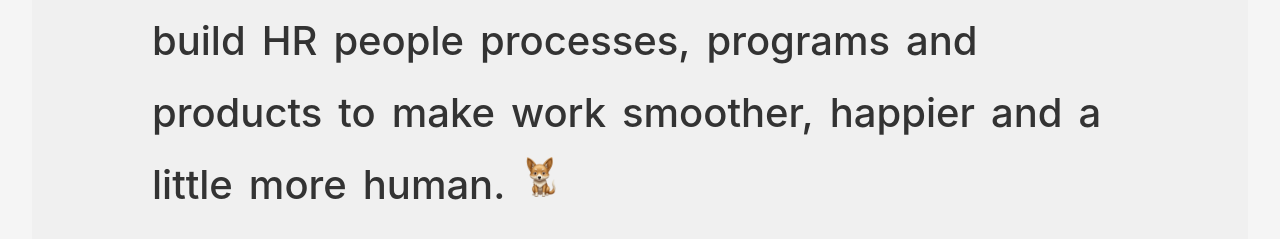
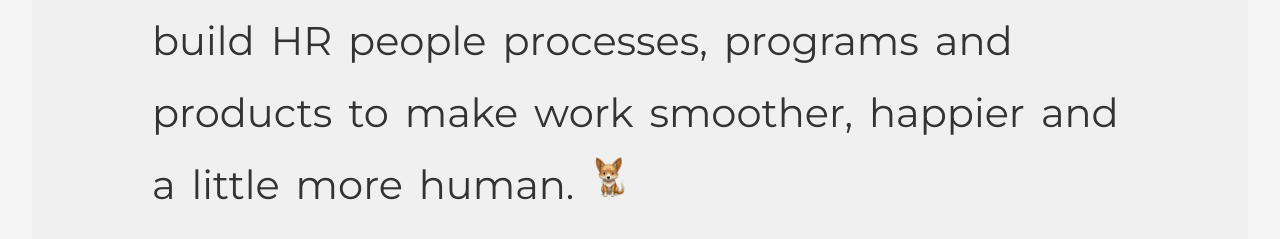
Before and after one commit to fionarada/fionarada.github.io, a plain HTML site: page index.html in a window 1280 px wide. Shown: the part 171-410 px from the top of the page. Drawn offline with Linux system fonts and the light colour scheme.

Commit message:
navbar hover font git commit -m "Fix navbar hover font style" git push

```diff
--- a/index.css
+++ b/index.css
@@ -1,6 +1,5 @@
 body {
   box-sizing: border-box;
-  font-family: "montserrat", sans-serif;
   font-size: 16px;
   line-height: 1.5;
   color: #333;
@@ -46,6 +45,7 @@ body {
 }
 .navbar ul {
   display: flex;
+  font-family: 'montserrat', sans-serif;
   flex-direction: row;
   gap: 8px;
   list-style-type: none;
@@ -64,6 +64,7 @@ body {
 }
 .navbar a:hover {
   color: #000;
+  font-family: 'playfair display', serif;
   font-weight: 700;
   transition: color 0.3s ease-in-out;
   text-decoration: wavy underline;
@@ -85,6 +86,7 @@ body {
   align-items: left;
   flex-grow: 1;
   min-height: 0;
+  font-family: 'montserrat', sans-serif;
 }
 .hero-wrapper {
   display: flex;
@@ -97,9 +99,10 @@ body {
   overflow: hidden;
   box-sizing: border-box;
   background-color: #f0f0f0;
+  font-family: 'montserrat', sans-serif;
 }
 .splash-title {
-  font-family: "Inter", sans-serif;
+  font-family: 'montserrat', sans-serif;
   font-size: 2.5rem;
   font-weight: 500;
   line-height: 140%;
--- a/index.html
+++ b/index.html
@@ -5,6 +5,9 @@
     <meta name="viewport" content="width=device-width, initial-scale=1.0" />
     <link rel="stylesheet" href="index.css" />
     <title>Fiona Rada</title>
+    <!-- Google Fonts: Playfair Display -->
+  <link href="https://fonts.googleapis.com/css2?family=Playfair+Display:wght@400;700&display=swap" rel="stylesheet">
+
 
     <!-- Google Fonts: Montserrat -->
     <link href="https://fonts.googleapis.com/css2?family=Montserrat:wght@400;700&display=swap" rel="stylesheet">
@@ -16,10 +19,6 @@
         margin: 0;
         padding: 2rem;
         background-color: #f5f5f5;
-
-        /* Custom cursor image */
-        cursor: url('/assets/emoji-kimi.png'), auto;
-
       }
 
       h1 {
```
